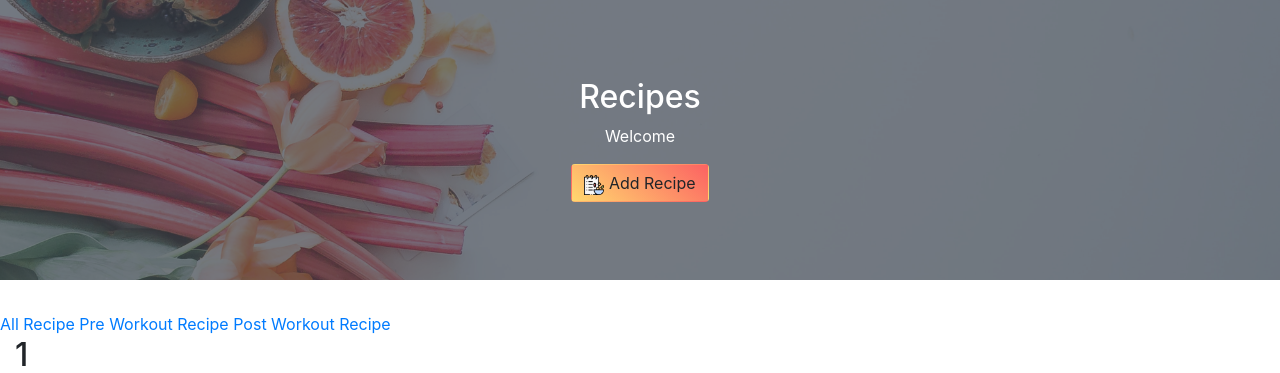
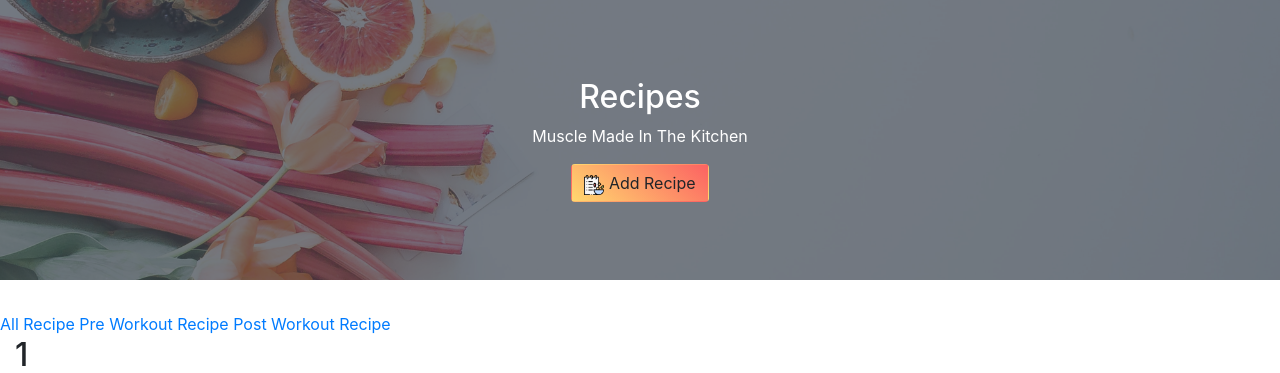
Before and after one commit to johndbigboi/Muscle-Farm, a Flask app: page /allrecipe/1 in a window 1280 px wide. Shown: the part 56-429 px from the top of the page. Run offline with Flask 2, Linux system fonts and the light colour scheme; data that the repository does not hold is empty; some libraries are stand-ins or nearby versions.

Commit message:
add jumbo body title

```diff
--- a/templates/allrecipe.html
+++ b/templates/allrecipe.html
@@ -8,7 +8,7 @@
 
             <!-- Content -->
             <h2 class="jumbo-title">Recipes</h2>
-            <p class="jumbo-body">Welcome</p>
+            <p class="jumbo-body">Muscle Made In The Kitchen</p>
 
             <a class="btn peach-gradient" href="{{ url_for('add_recipe') }}" role="button" aria-expanded="false">
                 <img src="../static/images/recipe.png" class="img-fluid" alt="menu">
```
